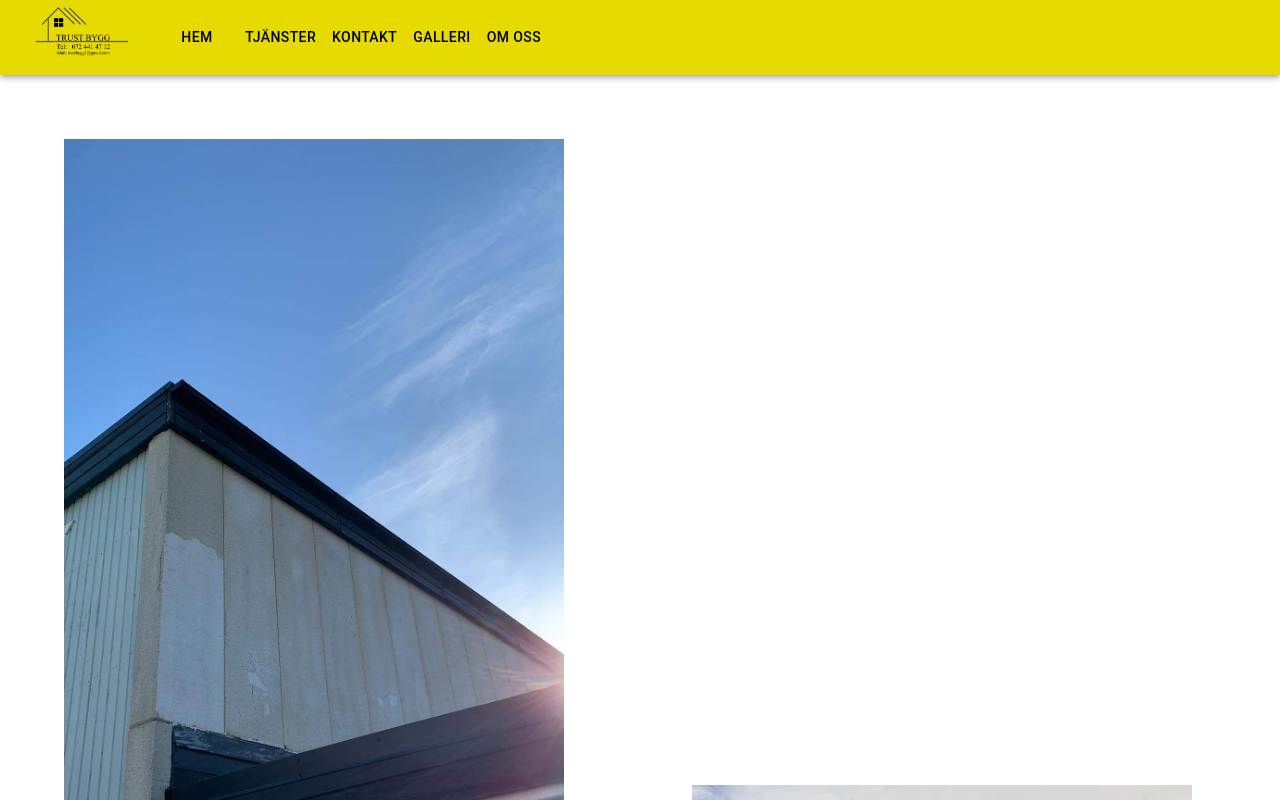
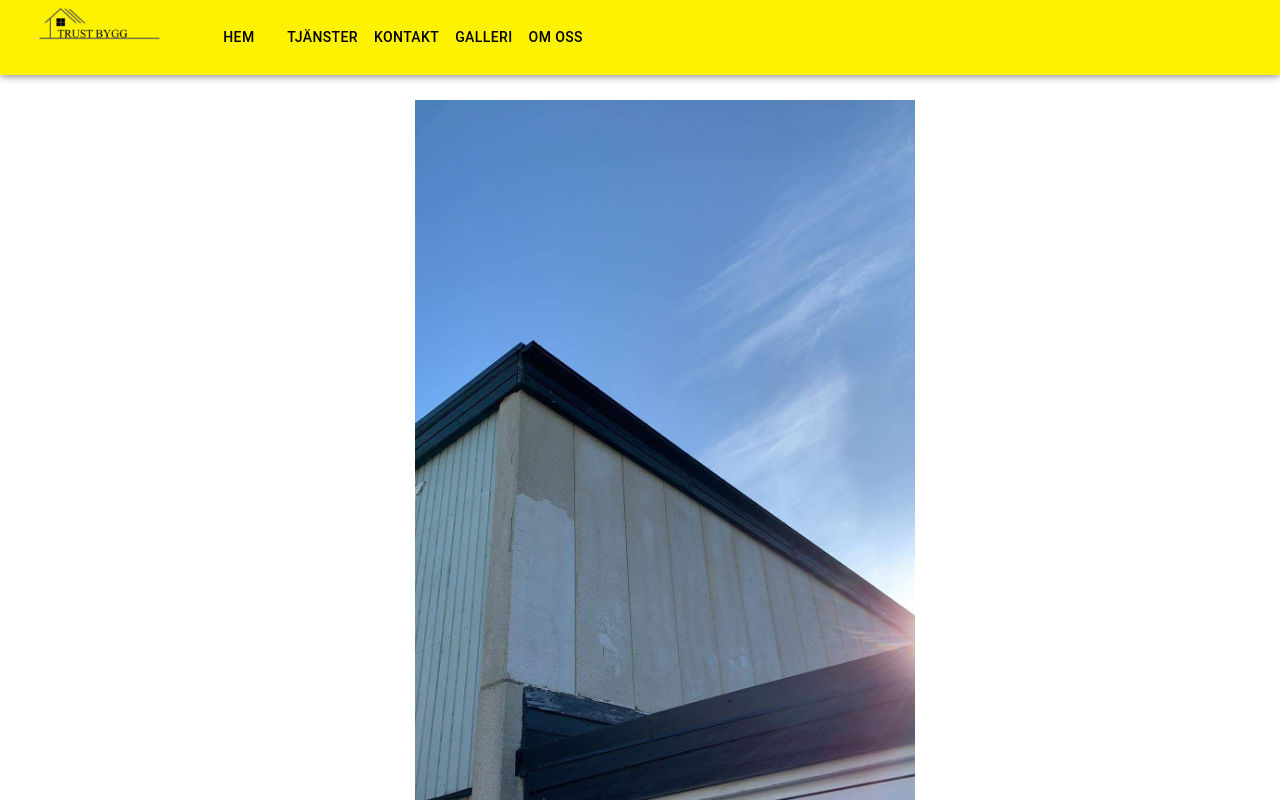
Before and after one commit to Chrilleguven/TrustBygg, a React (Create React App) app in the folder trust/: page /galleri in a window 1280 px wide. Shown: the top 800 px of the page. Built offline with nearby package versions, Linux system fonts and the light colour scheme; the HTML template or start-up script is replaced by a standard one.

Commit message:
Created home page and components

```diff
--- a/trust/src/App.css
+++ b/trust/src/App.css
@@ -1,3 +1,9 @@
+* {
+  padding: 0;
+  margin: 0;
+  box-sizing: border-box;
+}
+
 .App {
   height: 100%;
 }
@@ -132,19 +138,67 @@
 }
 
 .galleri-foto-container {
+  display: flex;
+  align-items: center;
+  justify-content: center;
+  width: 100%;
 }
 .galleri-album {
-  position: absolute;
-  top: 0px;
-  right: 0px;
-  bottom: 0px;
-  left: 0px;
+  position: relative;
+  display: flex;
+  flex-direction: column;
 }
 
 #galleri-foto {
+  position: relative;
+  align-items: center;
   width: 100%;
   max-width: 500px;
   margin: 5%;
+}
+
+.hem-container {
+  position: relative;
+  display: flex;
+  flex-direction: column;
+  align-items: center;
+  width: 100%;
+}
+
+.hem-header-container {
+  position: relative;
+  display: flex;
+  align-items: center;
+  flex-direction: column;
+  width: 100%;
+  margin-top: 50px;
+}
+
+.hem-header-container > p {
+  margin-top: 5px;
+  font-size: 0.8rem;
+}
+
+.hem-bullet-container {
+  position: relative;
+  display: flex;
+  flex-wrap: wrap;
+  font-size: 0.5rem;
+  margin: 5% auto;
+  width: 75%;
+  align-content: center;
+  justify-content: space-around;
+}
+
+.bullet-container {
+  position: relative;
+  display: flex;
+  flex-direction: column;
+  justify-content: stretch;
+  grid-gap: 10px;
+  max-width: 100px;
+  width: 100%;
+  line-height: 1.6;
 }
 
 .logo {
@@ -154,6 +208,10 @@
   height: 100%;
   transition: 0.5s ease;
   backface-visibility: hidden;
+}
+
+.bullet-top {
+  color: rgba(0, 89, 255, 0.6);
 }
 
 .logo-container {
--- a/trust/src/Components/ContactForm.js
+++ b/trust/src/Components/ContactForm.js
@@ -47,7 +47,7 @@ const ContactForm = () => {
           required
           id='standard-multiline-static'
           multiline
-          rows={4}
+          rows={2}
           label='Meddelande'
           variant='standard'
           type='text'
--- a/trust/src/Components/Foto.js
+++ b/trust/src/Components/Foto.js
@@ -20,7 +20,7 @@ const Foto = () => {
     return <div className='galleri-album'>{imageNames}</div>;
   }
 
-  return <div>{laddaInBilderFranGalleri(images)}</div>;
+  return laddaInBilderFranGalleri(images);
 };
 
 export default Foto;
--- a/trust/src/Components/Header.js
+++ b/trust/src/Components/Header.js
@@ -27,7 +27,7 @@ const Header = () => {
   const pages = ['HEM', 'TJÄNSTER', 'KONTAKT', 'GALLERI', 'OM OSS'];
 
   return (
-    <AppBar position='sticky' style={{ background: '#e6da00' }}>
+    <AppBar position='sticky' style={{ background: '#fff200' }}>
       <Container maxWidth='xl'>
         <Toolbar disableGutters>
           <Typography
@@ -100,7 +100,6 @@ const Header = () => {
               <Button
                 key={page}
                 onClick={handleCloseNavMenu}
-                //disabled={isActive ? false : true}
                 sx={{ my: 2, color: 'black', display: 'block' }}
                 href={
                   page.toLowerCase() === 'hem'
--- a/trust/src/Components/Hem.js
+++ b/trust/src/Components/Hem.js
@@ -1,8 +1,37 @@
 import React from 'react';
-import background from '../img/testbackroundpic.jpg';
+import Bullet from './Bullet';
 
 const Hem = () => {
-  return <div className='hem-container'>hem</div>;
+  return (
+    <div className='hem-container'>
+      <div className='hem-header-container'>
+        <h2>VÅRT ARBETSSÄTT – FYRA STEG</h2>
+        <p>VI UTFÖR ALLA VÅRA PROJEKT UTEFTER DESSA FYRA STEG</p>
+      </div>
+      <div className='hem-bullet-container'>
+        <Bullet
+          top='01.'
+          mid='PLANERING'
+          bottom='Efter överenskommelse med kund bokar vi ett planerings möte angående projektet.'
+        />
+        <Bullet
+          top='02.'
+          mid='MATERIAL'
+          bottom='Vi kan vara behjälpliga med att införskaffa material inför projektet. Alternativ att kund själva köper materialet.'
+        />
+        <Bullet
+          top='03.'
+          mid='GENOMFÖRANDE'
+          bottom='Efter bestämt datum påbörjas själva arbetet. Eventuella rivningar påbörjas första dagen. Rivningsmaterial lämnas på återvinningsstation. Först då kan själva renoveringen påbörjas.'
+        />
+        <Bullet
+          top='04.'
+          mid='EFTERKONTROLL'
+          bottom='Då arbetet har avslutats gör vi en slutbesiktning med kund och ser till att allt har utförts enligt överenskommelse.'
+        />
+      </div>
+    </div>
+  );
 };
 
 export default Hem;
--- a/trust/src/Components/Logo.js
+++ b/trust/src/Components/Logo.js
@@ -7,7 +7,7 @@ const Logo = () => {
       <div className='logo-container'>
         <img
           className='logo'
-          style={{ height: '75px', minWidth: '110px' }}
+          style={{ height: '75px', minWidth: '100px' }}
           src={require('../img/Ntrust.png')}
           alt=''
         />
```
Also changed, not shown: trust/src/img/Ntrust.png.
